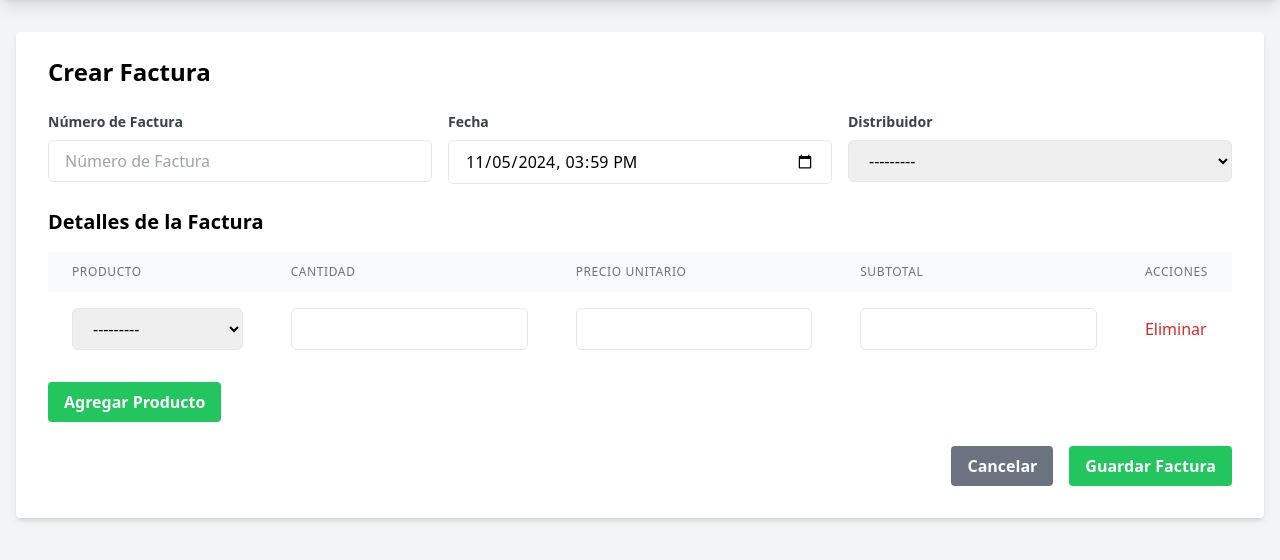
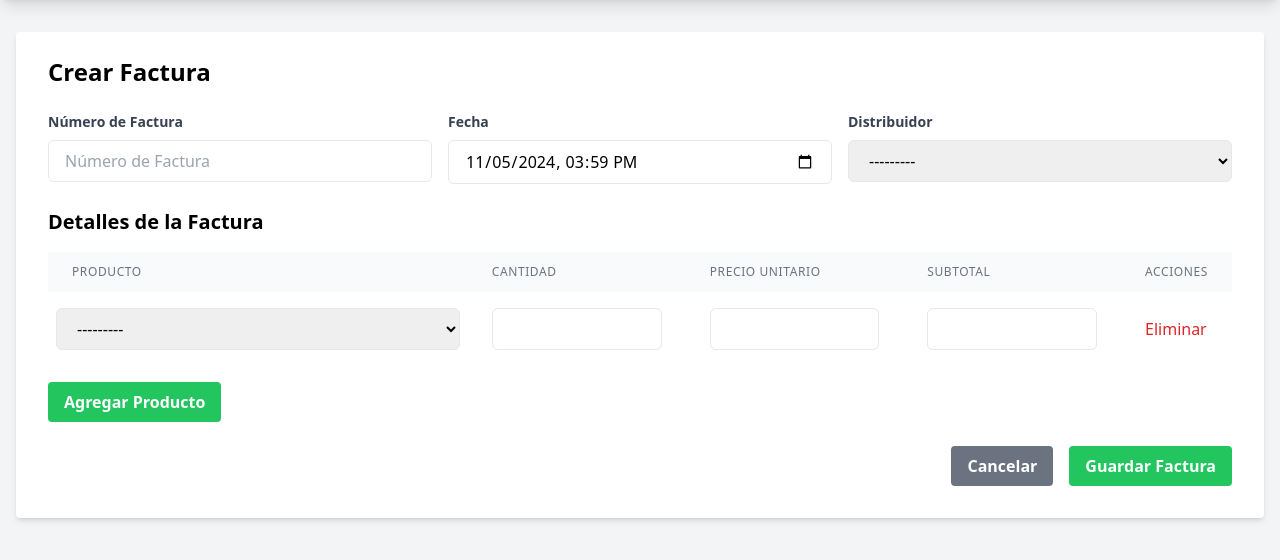
Before and after one commit to PaulCabeza/facturacion-ganoherb, a Django app: page /inventory/invoices/create/ in a window 1280 px wide. Shown: the part 60-620 px from the top of the page. Run offline with Django 5.2, Linux system fonts and the light colour scheme; the visitor is signed in with stand-in values (Sample User, id 1); data comes from the database, SQL or seed files in the repository; some libraries are stand-ins or nearby versions.

Commit message:
Updated: invoice styles

```diff
--- a/templates/inventory/invoice_form.html
+++ b/templates/inventory/invoice_form.html
@@ -74,17 +74,17 @@
             <table class="min-w-full bg-white mb-4" id="invoiceDetails">
                 <thead class="bg-gray-50">
                     <tr>
-                        <th class="px-6 py-3 text-left text-xs font-medium text-gray-500 uppercase tracking-wider">Producto</th>
-                        <th class="px-6 py-3 text-left text-xs font-medium text-gray-500 uppercase tracking-wider">Cantidad</th>
-                        <th class="px-6 py-3 text-left text-xs font-medium text-gray-500 uppercase tracking-wider">Precio Unitario</th>
-                        <th class="px-6 py-3 text-left text-xs font-medium text-gray-500 uppercase tracking-wider">Subtotal</th>
+                        <th class="px-6 py-3 text-left text-xs font-medium text-gray-500 uppercase tracking-wider w-2/5">Producto</th>
+                        <th class="px-6 py-3 text-left text-xs font-medium text-gray-500 uppercase tracking-wider w-1/5">Cantidad</th>
+                        <th class="px-6 py-3 text-left text-xs font-medium text-gray-500 uppercase tracking-wider w-1/5">Precio Unitario</th>
+                        <th class="px-6 py-3 text-left text-xs font-medium text-gray-500 uppercase tracking-wider w-1/5">Subtotal</th>
                         <th class="px-6 py-3 text-left text-xs font-medium text-gray-500 uppercase tracking-wider">Acciones</th>
                     </tr>
                 </thead>
                 <tbody id="invoiceDetailsBody">
                     {% for form in formset %}
                         <tr class="formset-row">
-                            <td class="px-6 py-4">
+                            <td class="px-2 py-4">
                                 {{ form.product }}
                                 {% if form.product.errors %}
                                     {% for error in form.product.errors %}
```
